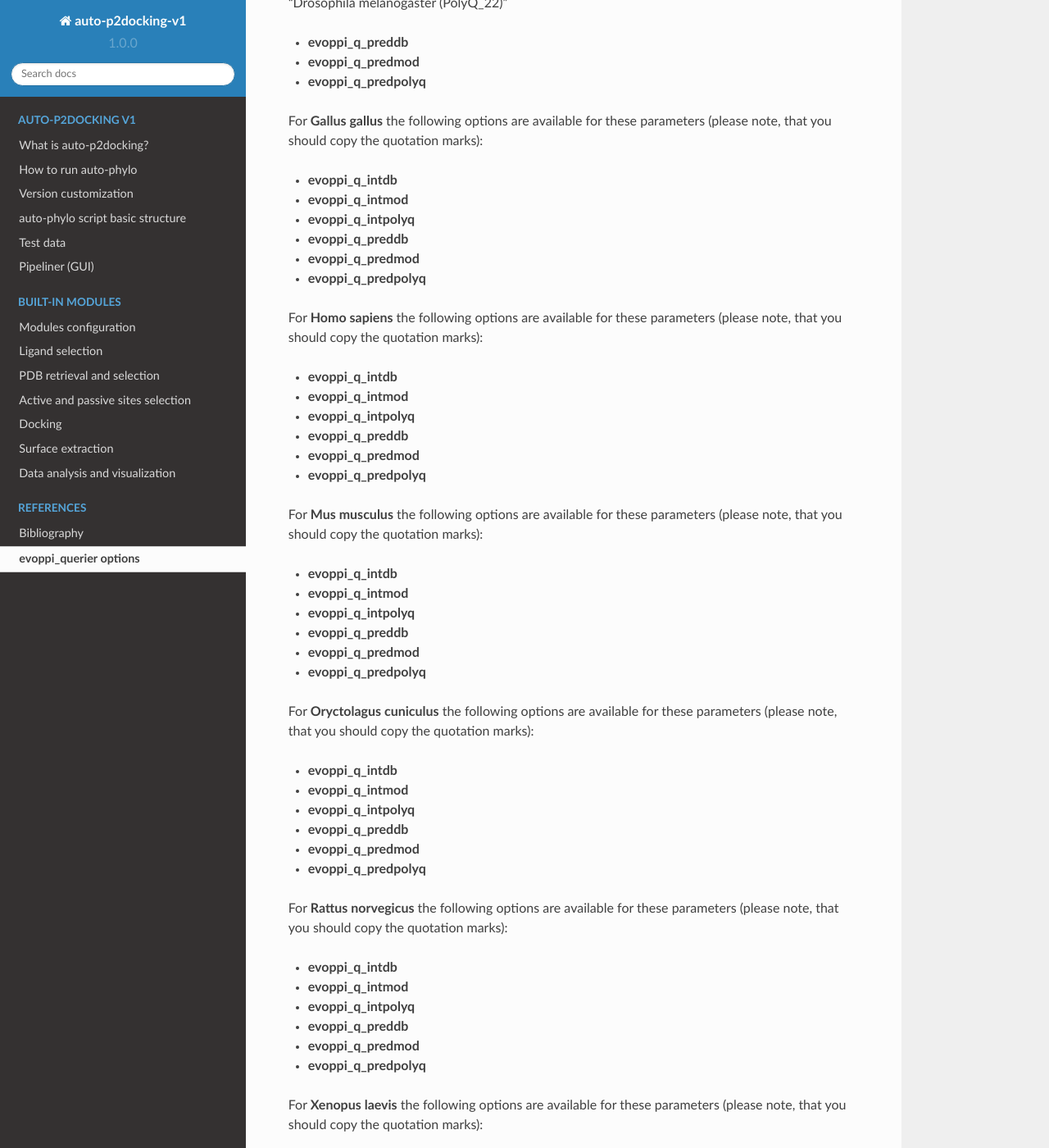
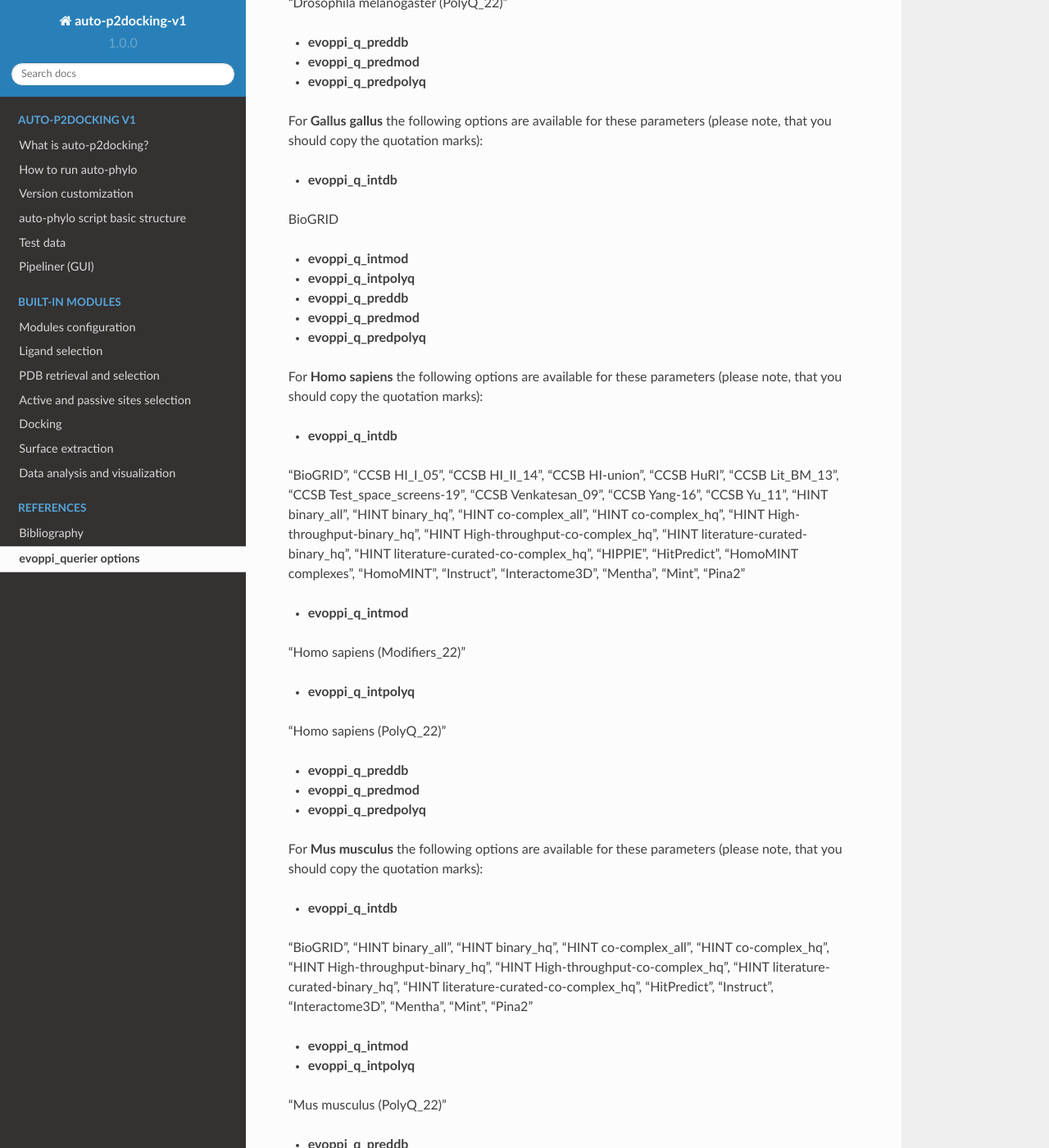
Before and after one commit to pegi3s/auto-p2docking-docs, a Sphinx documentation site: the page built from source/evoppi_querier_options.rst, in a window 1280 px wide and 1400 px high, scrolled down 2064 px. Shown: the whole window at 82% size. Built offline with Sphinx 7.4.7 and the Read the Docs theme 2.0.0, drawn with Linux system fonts in a browser that asks for light colours; some of the changed text lies outside the part shown.

Commit message:
Update evoppi_querier_options.rst

```diff
--- a/source/evoppi_querier_options.rst
+++ b/source/evoppi_querier_options.rst
@@ -24,7 +24,11 @@ For **Bos taurus** the following options are available for these parameters (ple
 
 - **evoppi_q_intmod**
 
+
+
 - **evoppi_q_intpolyq**
+
+
 
 - **evoppi_q_preddb**
 - **evoppi_q_predmod**
@@ -37,6 +41,8 @@ For **Caenorhabditis elegans** the following options are available for these par
 "BioGRID", "CCSB Integrated_Functional_Network", "CCSB WI8", "HINT binary_all", "HINT binary_hq", "HINT co-complex_all", "HINT co-complex_hq", "HINT High-throughput-binary_hq", "HINT literature-curated-binary_hq", "HINT literature-curated-co-complex_hq", "HitPredict", "Instruct", "Interactome3D", "Mentha", "Pina2"
 
 - **evoppi_q_intmod**
+
+
 
 - **evoppi_q_intpolyq**
 
@@ -54,7 +60,11 @@ For **Danio rerio** the following options are available for these parameters (pl
 
 - **evoppi_q_intmod**
 
+
+
 - **evoppi_q_intpolyq**
+
+
 
 - **evoppi_q_preddb**
 - **evoppi_q_predmod**
@@ -81,8 +91,17 @@ For **Drosophila melanogaster** the following options are available for these pa
 For **Gallus gallus** the following options are available for these parameters (please note, that you should copy the quotation marks):
 
 - **evoppi_q_intdb**
+
+BioGRID
+
 - **evoppi_q_intmod**
+
+
+
 - **evoppi_q_intpolyq**
+
+
+
 - **evoppi_q_preddb**
 - **evoppi_q_predmod**
 - **evoppi_q_predpolyq**
@@ -90,8 +109,17 @@ For **Gallus gallus** the following options are available for these parameters (
 For **Homo sapiens** the following options are available for these parameters (please note, that you should copy the quotation marks):
 
 - **evoppi_q_intdb**
+
+"BioGRID", "CCSB HI_I_05", "CCSB HI_II_14", "CCSB HI-union", "CCSB HuRI", "CCSB Lit_BM_13", "CCSB Test_space_screens-19", "CCSB Venkatesan_09", "CCSB Yang-16", "CCSB Yu_11", "HINT binary_all", "HINT binary_hq", "HINT co-complex_all", "HINT co-complex_hq", "HINT High-throughput-binary_hq", "HINT High-throughput-co-complex_hq", "HINT literature-curated-binary_hq", "HINT literature-curated-co-complex_hq", "HIPPIE", "HitPredict", "HomoMINT complexes", "HomoMINT", "Instruct", "Interactome3D", "Mentha", "Mint", "Pina2"
+
 - **evoppi_q_intmod**
+
+"Homo sapiens (Modifiers_22)"
+
 - **evoppi_q_intpolyq**
+
+"Homo sapiens (PolyQ_22)"
+
 - **evoppi_q_preddb**
 - **evoppi_q_predmod**
 - **evoppi_q_predpolyq**
@@ -99,8 +127,19 @@ For **Homo sapiens** the following options are available for these parameters (p
 For **Mus musculus** the following options are available for these parameters (please note, that you should copy the quotation marks):
 
 - **evoppi_q_intdb**
+
+"BioGRID", "HINT binary_all", "HINT binary_hq", "HINT co-complex_all", "HINT co-complex_hq", "HINT High-throughput-binary_hq", "HINT High-throughput-co-complex_hq", "HINT literature-curated-binary_hq", "HINT literature-curated-co-complex_hq", "HitPredict", "Instruct", "Interactome3D", "Mentha", "Mint", "Pina2"
+
 - **evoppi_q_intmod**
+
+
+
 - **evoppi_q_intpolyq**
+
+
+
+"Mus musculus (PolyQ_22)"
+
 - **evoppi_q_preddb**
 - **evoppi_q_predmod**
 - **evoppi_q_predpolyq**
@@ -108,8 +147,17 @@ For **Mus musculus** the following options are available for these parameters (p
 For **Oryctolagus cuniculus** the following options are available for these parameters (please note, that you should copy the quotation marks):
 
 - **evoppi_q_intdb**
+
+"BioGRID"
+
 - **evoppi_q_intmod**
+
+
+
 - **evoppi_q_intpolyq**
+
+
+
 - **evoppi_q_preddb**
 - **evoppi_q_predmod**
 - **evoppi_q_predpolyq**
@@ -117,8 +165,17 @@ For **Oryctolagus cuniculus** the following options are available for these para
 For **Rattus norvegicus** the following options are available for these parameters (please note, that you should copy the quotation marks):
 
 - **evoppi_q_intdb**
+
+"BioGRID", "HINT binary_all", "HINT binary_hq", "HINT co-complex_all", "HINT co-complex_hq", "HINT High-throughput-binary_hq", "HINT literature-curated-binary_hq", "HINT literature-curated-co-complex_hq", "HitPredict", "Interactome3D", "Mentha", "Pina2"
+
 - **evoppi_q_intmod**
+
+
+
 - **evoppi_q_intpolyq**
+
+
+
 - **evoppi_q_preddb**
 - **evoppi_q_predmod**
 - **evoppi_q_predpolyq**
@@ -126,8 +183,17 @@ For **Rattus norvegicus** the following options are available for these paramete
 For **Xenopus laevis** the following options are available for these parameters (please note, that you should copy the quotation marks):
 
 - **evoppi_q_intdb**
+
+"BioGRID"
+
 - **evoppi_q_intmod**
+
+
+
 - **evoppi_q_intpolyq**
+
+
+
 - **evoppi_q_preddb**
 - **evoppi_q_predmod**
 - **evoppi_q_predpolyq**
```
